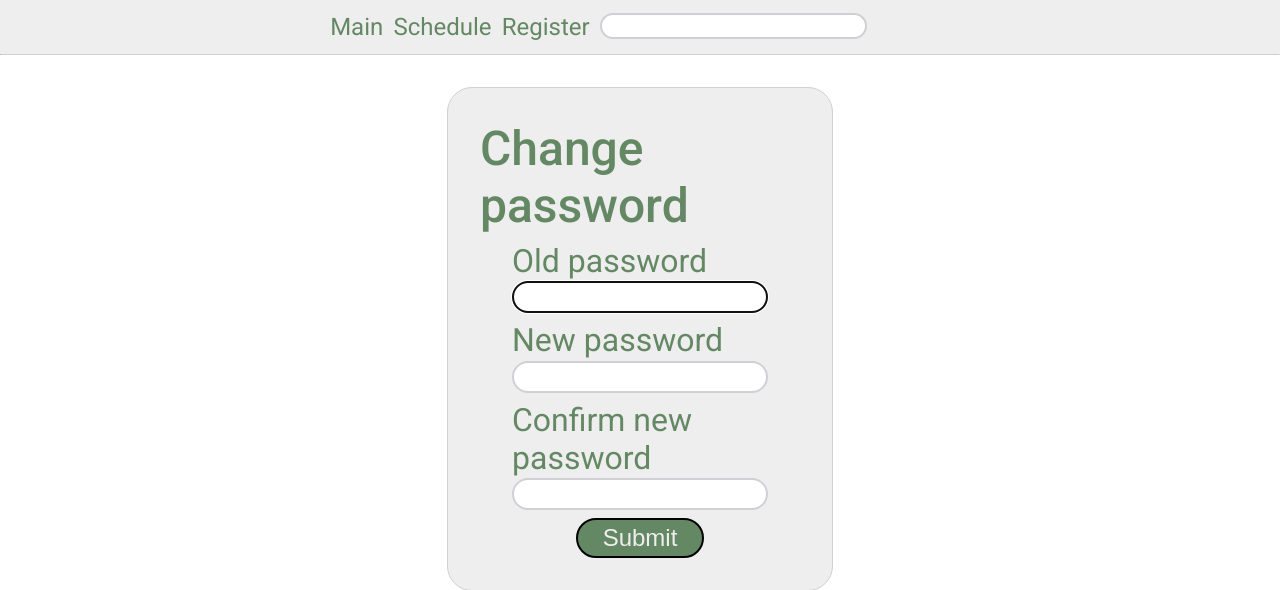
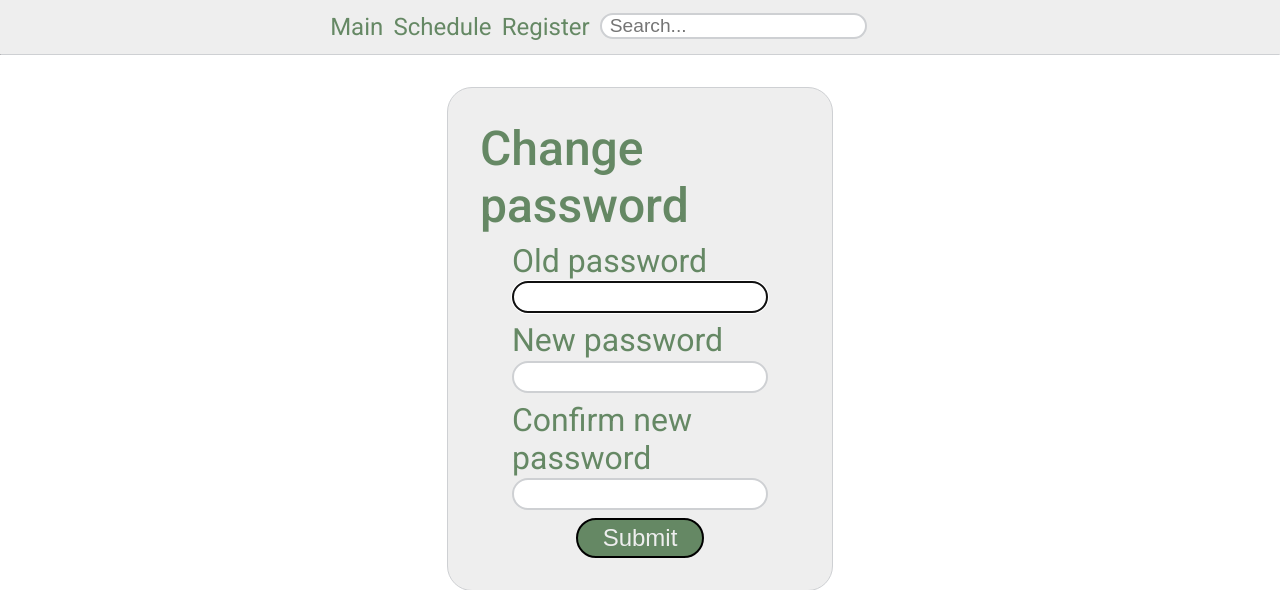
Before and after one commit to adam-lepkowski/clinic-management-system, a Django app: page /account/change-password in a window 1280 px wide. Shown: the top 590 px of the page. Run offline with Django 4.2, Linux system fonts and the light colour scheme; the visitor is signed in with stand-in values (Sample User, id 1); some libraries are stand-ins or nearby versions.

Commit message:
Add form action and method

```diff
--- a/templates/includes/navbar.html
+++ b/templates/includes/navbar.html
@@ -6,8 +6,8 @@
             <a href="{% url 'patients:register' %}" class="nav-link">Register</a>
         </div>
         <div class="search-container">
-            <form action="">
-                <input type="text" class="search">
+            <form action="{% url 'patients:search_results' %}" method="GET">
+                <input type="text" class="search" name="query" placeholder="Search...">
                 <button type="submit" class="search-button fa-solid fa-magnifying-glass nav-link"></button>
             </form>
         </div>
```
